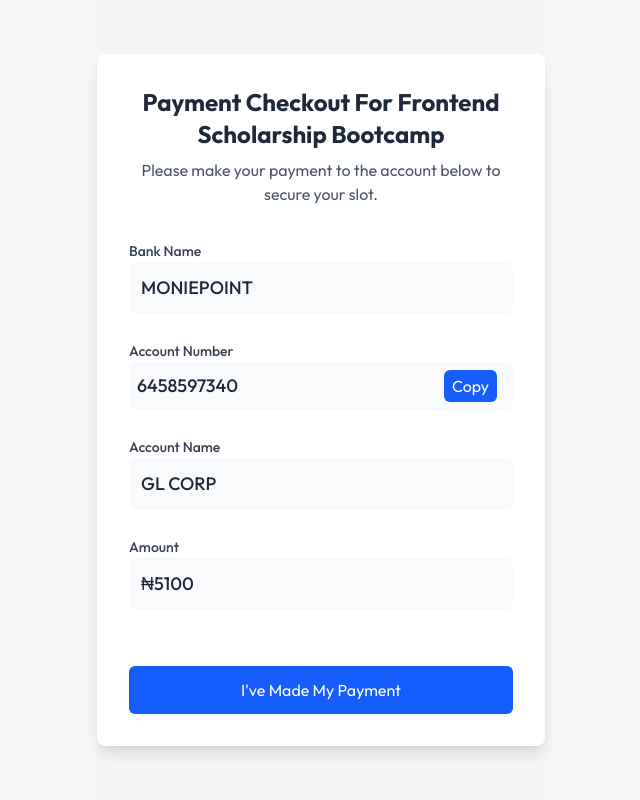
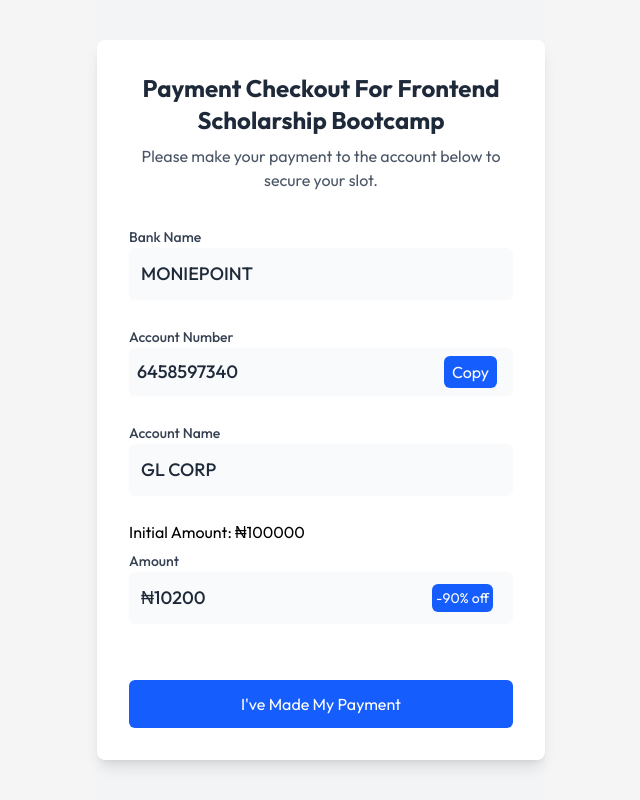
Before and after one commit to johnedokpolor/Scholarship, a Next.js app in the folder frontend/: page /secure-slot in a window 1280 px wide. Shown: the whole page, without its empty margins (319-959 px from the left). Built offline with nearby package versions, Linux system fonts and the light colour scheme.

Commit message:
changed price for secure slot

```diff
--- a/frontend/app/secure-slot/page.tsx
+++ b/frontend/app/secure-slot/page.tsx
@@ -103,11 +103,15 @@ export default function PaymentCheckout() {
               </div>
             </div>
             <div className="space-y-1">
+              <p>Initial Amount: ₦100000</p>
               <label className="text-sm font-medium text-gray-700">
-                Amount
+                Amount{"     "}
               </label>
-              <div className="p-3 bg-gray-50 rounded-md">
-                <p className="text-lg font-medium text-gray-800">₦5100</p>
+              <div className="relative p-3 bg-gray-50 rounded-md">
+                <p className="text-lg font-medium text-gray-800">₦10200</p>
+                <span className=" absolute right-5 top-3 bg-blue-600 p-1 text-sm text-white rounded-md">
+                  -90% off
+                </span>
               </div>
             </div>
           </div>
--- a/frontend/utils/axiosInstance.ts
+++ b/frontend/utils/axiosInstance.ts
@@ -2,8 +2,8 @@
 import axios from "axios";
 
 const axiosInstance = axios.create({
-  baseURL: "https://scholarship-xxy2.onrender.com", // Replace with your API base URL
-  // baseURL: "http://localhost:1000", // Replace with your API base URL
+  // baseURL: "https://scholarship-xxy2.onrender.com", // Replace with your API base URL
+  baseURL: "http://localhost:1000", // Replace with your API base URL
   timeout: 30000, // 30 seconds timeout
   headers: {
     "Content-Type": "application/json",
```
